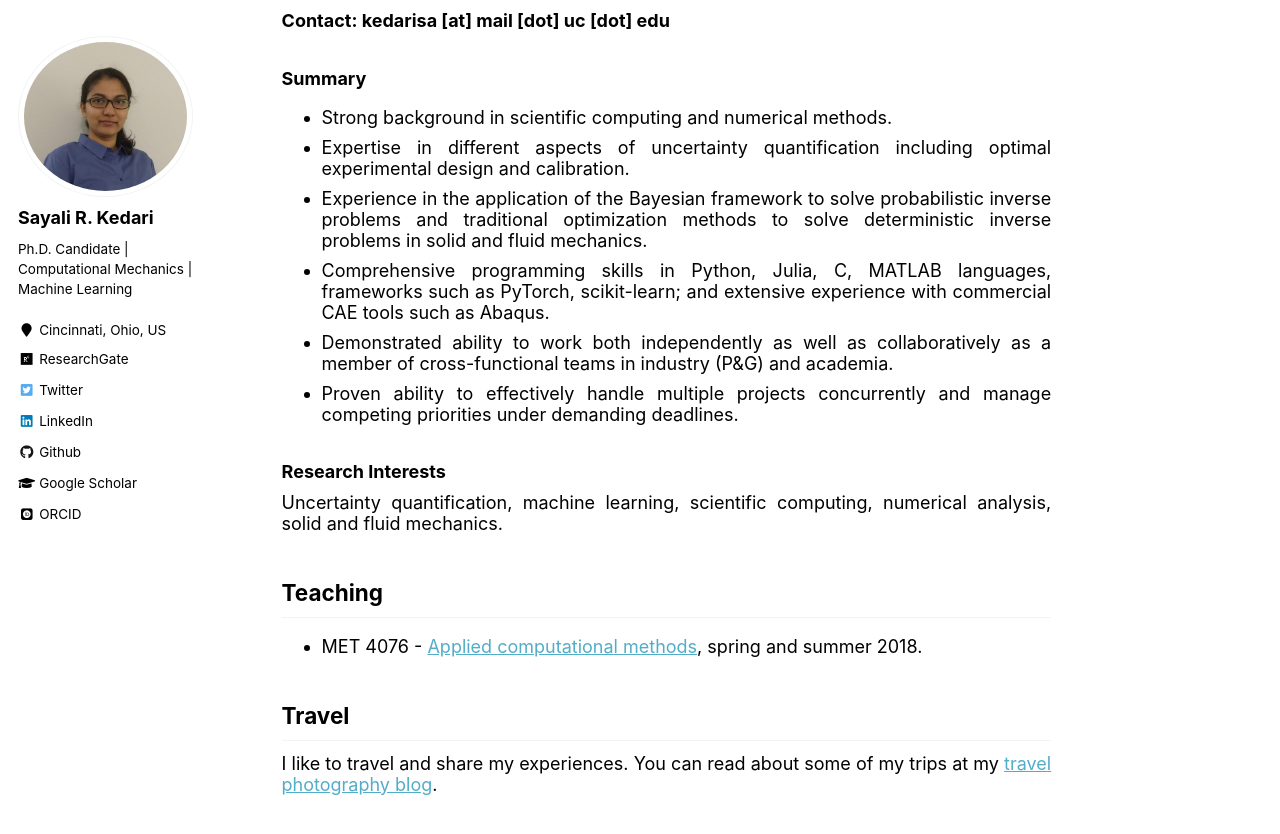
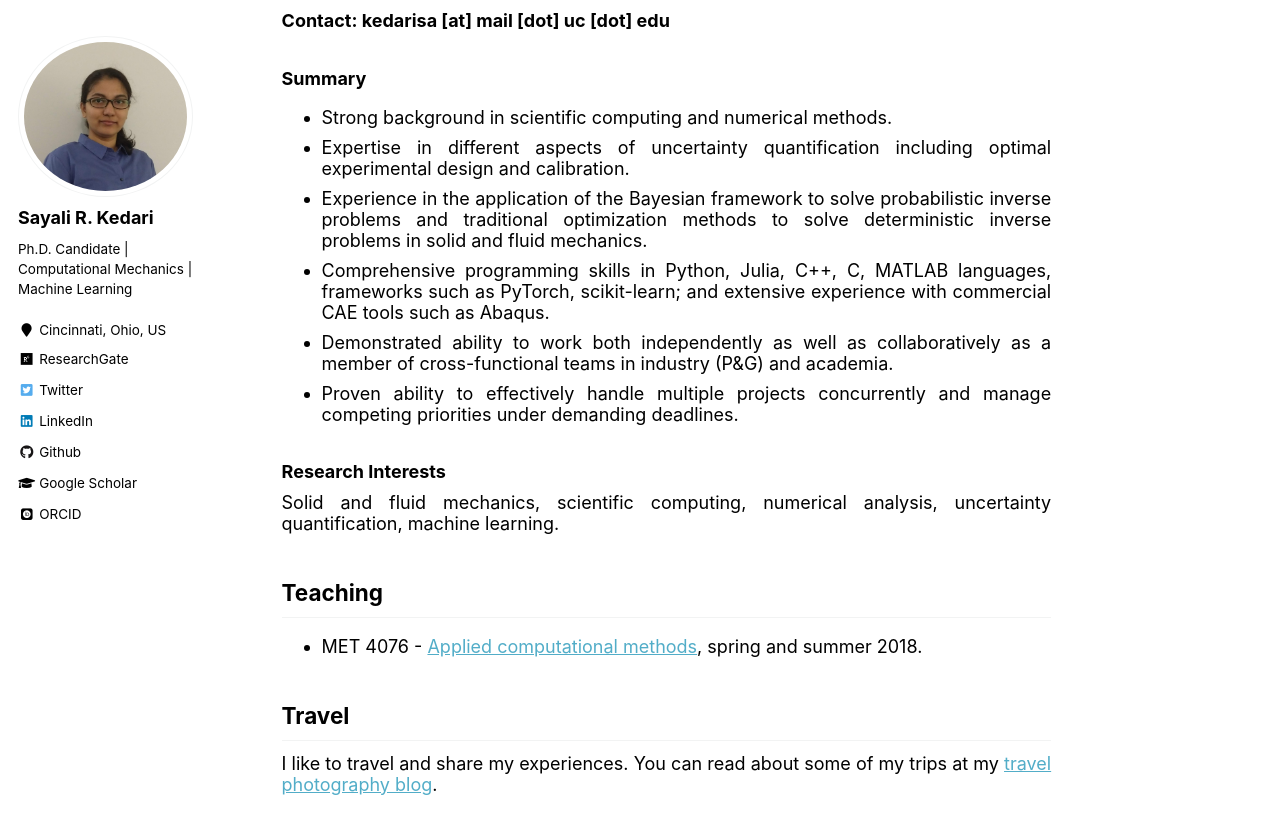
Before and after one commit to sayalirked/sayalirked.github.io, a Jekyll site: the page built from _pages/about.md, in a window 1280 px wide and 900 px high, scrolled down 720 px. Shown: the top 834 px of the window. Built offline with Jekyll 4.4.1, drawn with Linux system fonts in a browser that asks for light colours; some web fonts are replaced.

```diff
--- a/_pages/about.md
+++ b/_pages/about.md
@@ -22,12 +22,12 @@ I earned my Master of Science (M.S.) in mechanical engineering in 2016 from the
 - Strong background in scientific computing and numerical methods.
 - Expertise in different aspects of uncertainty quantification including optimal experimental design and calibration.
 - Experience in the application of the Bayesian framework to solve probabilistic inverse problems and traditional optimization methods to solve deterministic inverse problems in solid and fluid mechanics.
-- Comprehensive programming skills in Python, Julia, C, MATLAB languages, frameworks such as PyTorch, scikit-learn; and extensive experience with commercial CAE tools such as Abaqus.
+- Comprehensive programming skills in Python, Julia, C++, C, MATLAB languages, frameworks such as PyTorch, scikit-learn; and extensive experience with commercial CAE tools such as Abaqus.
 - Demonstrated ability to work both independently as well as collaboratively as a member of cross-functional teams in industry (P&G) and academia.
 - Proven ability to effectively handle multiple projects concurrently and manage competing priorities under demanding deadlines.
 
 ### Research Interests
-Uncertainty quantification, machine learning, scientific computing, numerical analysis, solid and fluid mechanics.
+Solid and fluid mechanics, scientific computing, numerical analysis, uncertainty quantification, machine learning.
 
 ## Teaching
 * MET 4076 - [Applied computational methods](https://sayrjked.github.io/teaching/2018-springsummer-teaching-1), spring and summer 2018.
```
